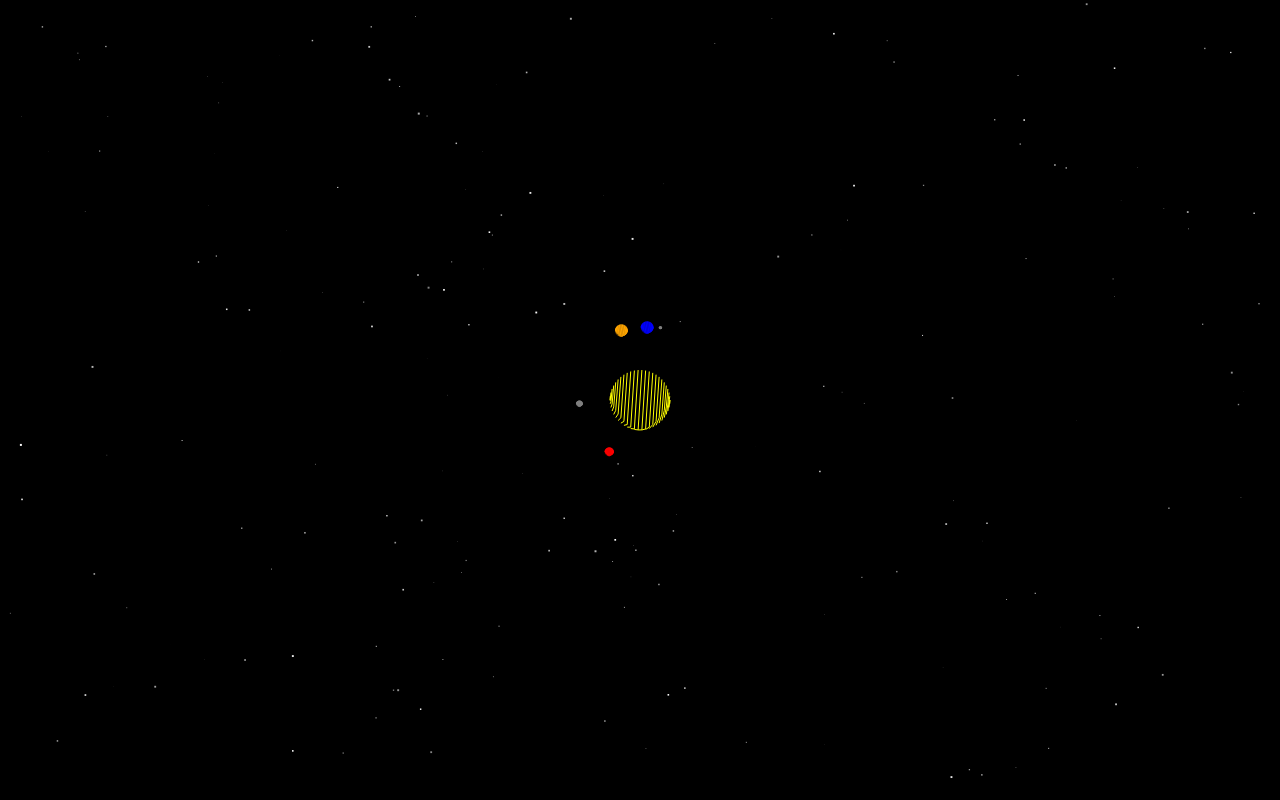
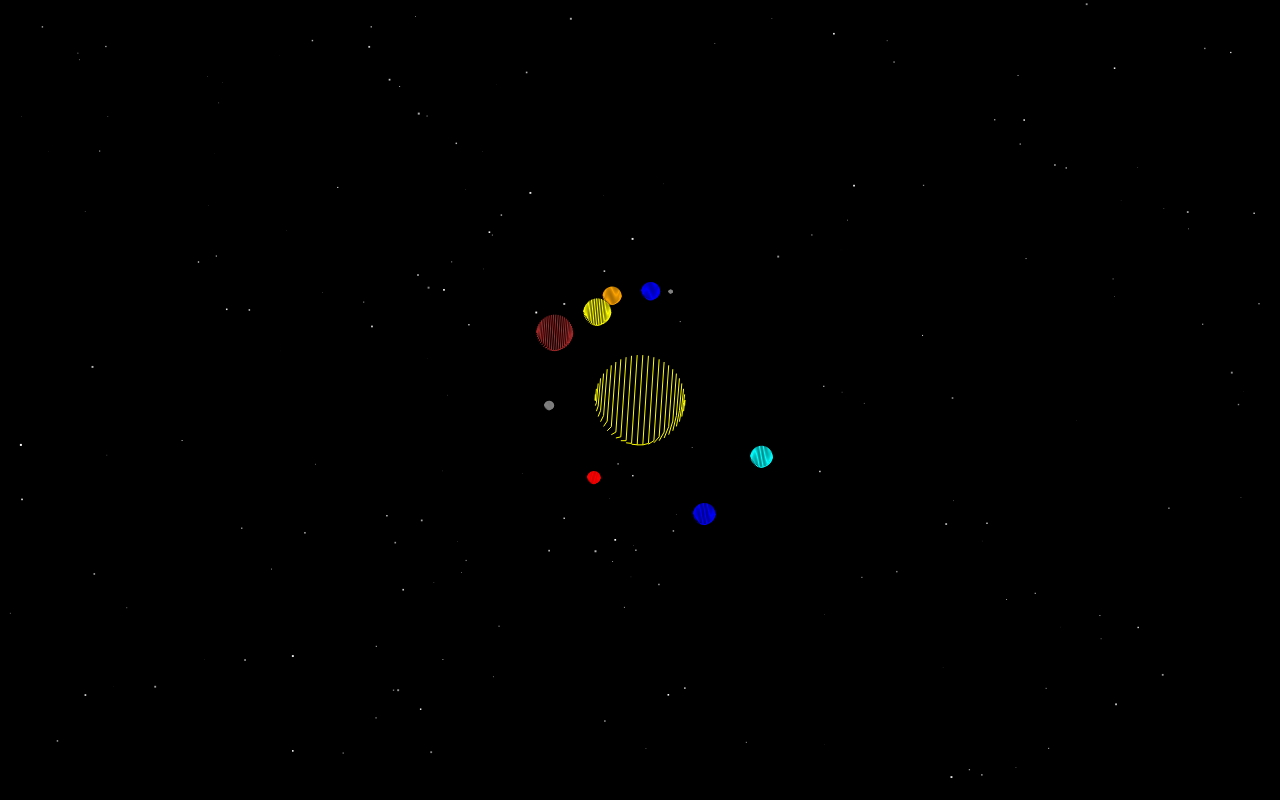
Before and after one commit to logiclabsacademy/vector.js, a website: page fixtures/pm.html in a window 1280 px wide. Drawn offline with Linux system fonts and the light colour scheme.

```diff
--- a/fixtures/pm.html
+++ b/fixtures/pm.html
@@ -99,11 +99,8 @@
             this.lastUpdate = Date.now();
 
             this.camera = {
-                position: new Vector.Vec3(0, 0, -75),
-                distance: 50,
+                position: new Vector.Vec3(0, 0, -50),
                 lookAt: new Vector.Vec3(0, 0, 0),
-                up: new Vector.Vec3(0, 1, 0),
-                fov: 90,
             };
 
             this.viewport = {
@@ -152,8 +149,6 @@
             this.objects.forEach(object => {
                 object.update(); // Update the orbit angle
             });
-
-
         // Clear canvas
         this.ctx.clearRect(0, 0, this.canvas.width, this.canvas.height);
 
@@ -177,16 +172,16 @@
 const earth = new Sphere(new Vector.Vec3(0, 0, 0), 10, 'blue', sun);
 const earthMoon = new Sphere(new Vector.Vec3(0, 0, 0), 2, 'gray',null);
 const mars = new Sphere(new Vector.Vec3(0, 0, 0), 7, 'red', sun);
-// const jupiter = new Sphere(new Vector.Vec3(0, 0, 0), 20, 'brown', sun);
-// const saturn = new Sphere(new Vector.Vec3(0, 0, 0), 15, 'yellow', sun);
-// const uranus = new Sphere(new Vector.Vec3(0, 0, 0), 12, 'cyan', sun);
-// const neptune = new Sphere(new Vector.Vec3(0, 0, 0), 12, 'blue', sun);
-
+const jupiter = new Sphere(new Vector.Vec3(0, 0, 0), 20, 'brown', sun);
+const saturn = new Sphere(new Vector.Vec3(0, 0, 0), 15, 'yellow', sun);
+const uranus = new Sphere(new Vector.Vec3(0, 0, 0), 12, 'cyan', sun);
+const neptune = new Sphere(new Vector.Vec3(0, 0, 0), 12, 'blue', sun);
 
 // Rotate the sun
 sun.update = function() {
     this.position.rotZ(.45);
 };
+
 earthMoon.update = function() {
     const earthPosition = earth.position;
     this.position.x = earthPosition.x + 20;
@@ -194,6 +189,8 @@
     this.position.rotZ(1);
 
 };
+
+
 // Add celestial bodies to the solar system
 const solarSystem = new SolarSystem('solar_system');
 solarSystem.addObject(sun);
@@ -202,10 +199,10 @@
 solarSystem.addObject(earth);
 solarSystem.addObject(mars);
 solarSystem.addObject(earthMoon);
-// solarSystem.addObject(jupiter);
-// solarSystem.addObject(saturn);
-// solarSystem.addObject(uranus);
-// solarSystem.addObject(neptune);
+solarSystem.addObject(jupiter);
+solarSystem.addObject(saturn);
+solarSystem.addObject(uranus);
+solarSystem.addObject(neptune);
 
 
 // Resize canvas when the window is resized
```
